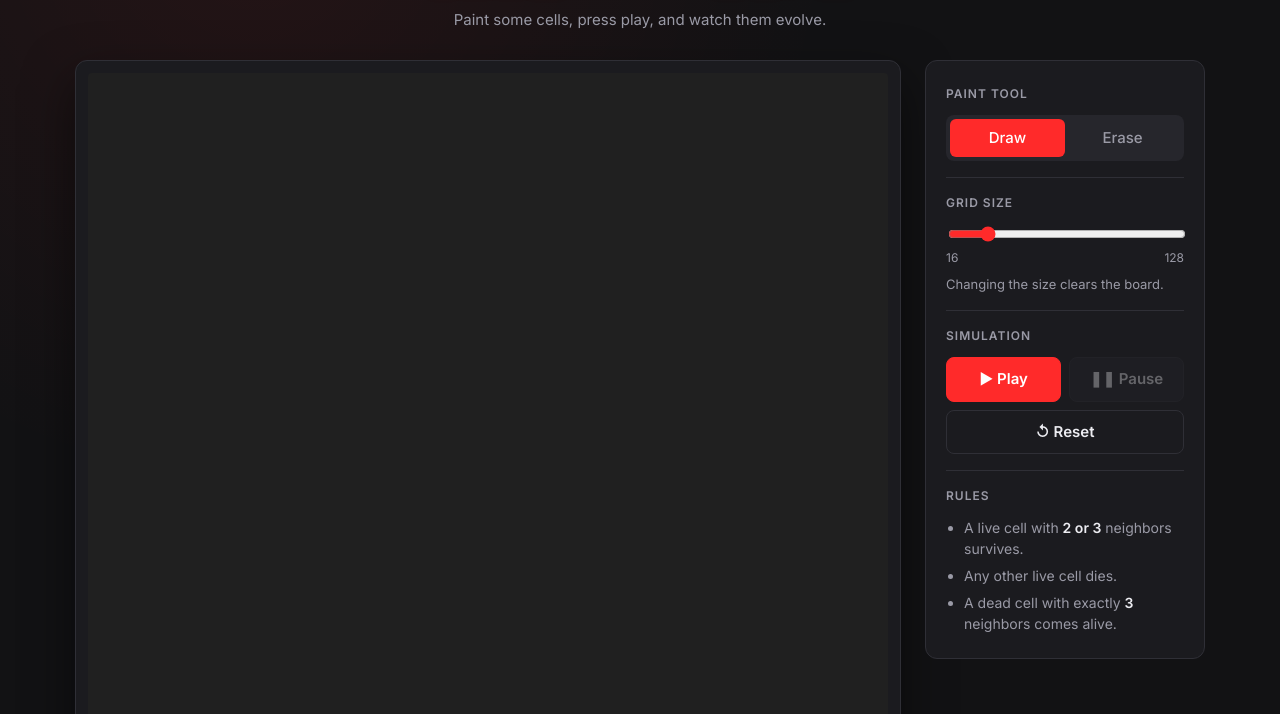
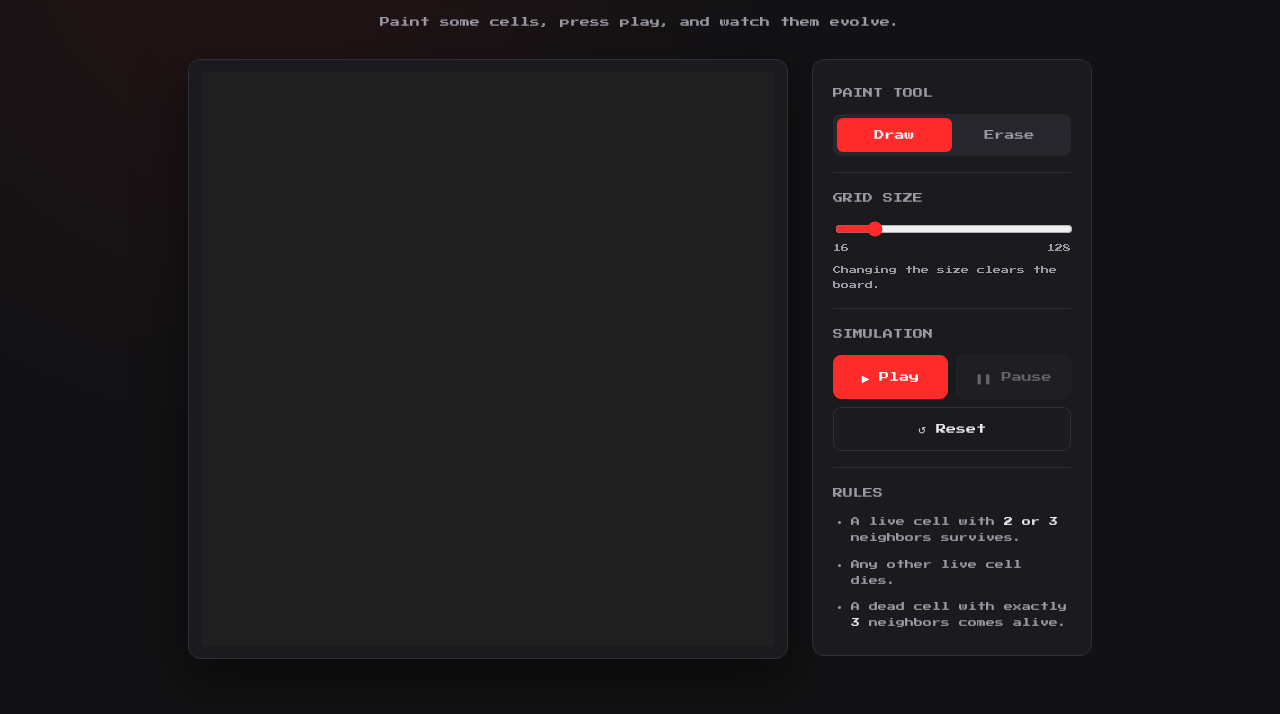
Before and after one commit to Antelope-dot/cell-automata, a website: page index.html in a window 1280 px wide. Shown: the part 86-800 px from the top of the page. Drawn offline with Linux system fonts and the light colour scheme.

Commit message:
Font changes and Canvas resizing

```diff
--- a/index.js
+++ b/index.js
@@ -7,10 +7,6 @@ const ctx = canvas.getContext('2d');
 if (ctx === null) {
     throw new Error('Could not initialize 2d context');
 }
-canvas.width = 800;
-canvas.height = 800;
-ctx.fillStyle = "#202020";
-ctx.fillRect(0, 0, canvas.width, canvas.height);
 const gridSlider = document.getElementById("grid");
 if (gridSlider === null) {
     throw new Error("Grid slider is missing");
@@ -28,7 +24,15 @@ function initCells() {
     CELL_HEIGHT = canvas.height / ROWS;
     CELL_WIDTH = canvas.width / COLS;
 }
-initCells();
+// CSS decides how big the canvas looks; match its pixel resolution to that
+// size (times the screen's pixel density) so it stays sharp.
+function resizeCanvas() {
+    const size = Math.floor(canvas.clientWidth * window.devicePixelRatio);
+    canvas.width = size;
+    canvas.height = size;
+    initCells();
+}
+resizeCanvas();
 let playing = false;
 let grid = [];
 function initGrid() {
@@ -42,11 +46,20 @@ function initGrid() {
     }
 }
 initGrid();
+drawGrid();
 console.log(grid);
+window.addEventListener("resize", () => {
+    resizeCanvas();
+    drawGrid();
+});
 canvas.addEventListener("mousemove", (e) => {
     if (e.buttons == 1) {
-        const row = Math.floor(e.offsetX / CELL_WIDTH);
-        const col = Math.floor(e.offsetY / CELL_HEIGHT);
+        // offsetX/offsetY are in displayed (CSS) pixels, so map them using the
+        // displayed size rather than the canvas resolution.
+        const row = Math.floor(e.offsetX / canvas.clientWidth * COLS);
+        const col = Math.floor(e.offsetY / canvas.clientHeight * ROWS);
+        if (row < 0 || row >= COLS || col < 0 || col >= ROWS)
+            return;
         if (paint == "draw") {
             grid[row][col] = 1;
         }
--- a/main.css
+++ b/main.css
@@ -51,7 +51,10 @@ h1 span {
 }
 
 .subtitle {
-    margin: 12px 0 0;
+    margin: 16px 0 0;
+    font-family: "Press Start 2P", ui-monospace, monospace;
+    font-size: 10px;
+    line-height: 1.8;
     color: var(--muted);
 }
 
@@ -71,14 +74,16 @@ h1 span {
     border: 1px solid var(--border);
     border-radius: var(--radius);
     box-shadow: 0 20px 50px rgba(0, 0, 0, 0.5);
-    max-width: 100%;
-    overflow: auto;
+    /* Square board that fits both the window height (minus the header) and the
+       width left beside the sidebar. index.ts matches the canvas resolution. */
+    width: min(100%, max(280px, 100vh - 200px), 100vw - 380px);
 }
 
-/* The canvas is drawn at a fixed 800px and painting relies on that size,
-   so it is never scaled with CSS. */
+/* Fills the board; index.ts resizes its drawing buffer to match. */
 canvas {
     display: block;
+    width: 100%;
+    aspect-ratio: 1;
     border-radius: 4px;
     cursor: crosshair;
 }
@@ -86,6 +91,9 @@ canvas {
 .panel {
     width: 280px;
     padding: 8px 20px;
+    font-family: "Press Start 2P", ui-monospace, monospace;
+    font-size: 10px;
+    line-height: 1.8;
     background: var(--surface);
     border: 1px solid var(--border);
     border-radius: var(--radius);
@@ -101,16 +109,15 @@ canvas {
 
 h2 {
     margin: 0 0 12px;
-    font-size: 12px;
-    font-weight: 600;
-    letter-spacing: 1px;
+    font-size: 10px;
+    font-weight: 400;
     text-transform: uppercase;
     color: var(--muted);
 }
 
 .hint {
     margin: 8px 0 0;
-    font-size: 13px;
+    font-size: 8px;
     color: var(--muted);
 }
 
@@ -135,7 +142,6 @@ h2 {
     flex: 1;
     padding: 8px 0;
     text-align: center;
-    font-weight: 500;
     color: var(--muted);
     border-radius: 6px;
     cursor: pointer;
@@ -176,7 +182,7 @@ input[type="range"] {
 .slider-scale {
     display: flex;
     justify-content: space-between;
-    font-size: 12px;
+    font-size: 8px;
     color: var(--muted);
 }
 
@@ -189,9 +195,8 @@ input[type="range"] {
 }
 
 button {
-    padding: 10px 12px;
+    padding: 12px;
     font: inherit;
-    font-weight: 600;
     color: var(--text);
     background: var(--surface-2);
     border: 1px solid var(--border);
@@ -236,20 +241,26 @@ button:focus-visible {
     margin: 0;
     padding-left: 18px;
     color: var(--muted);
-    font-size: 14px;
+    font-size: 9px;
 }
 
 .rules li + li {
-    margin-top: 6px;
+    margin-top: 10px;
 }
 
 .rules strong {
+    font-weight: 400;
     color: var(--text);
 }
 
 @media (max-width: 900px) {
+    /* Sidebar moves under the board, so the board can use the full width. */
+    .board {
+        width: min(100%, max(280px, 100vh - 200px));
+    }
+
     .panel {
         width: 100%;
-        max-width: 826px;
+        max-width: min(100%, max(280px, 100vh - 200px));
     }
 }
```
Also changed, not shown: index.ts (+21 -10 lines).
